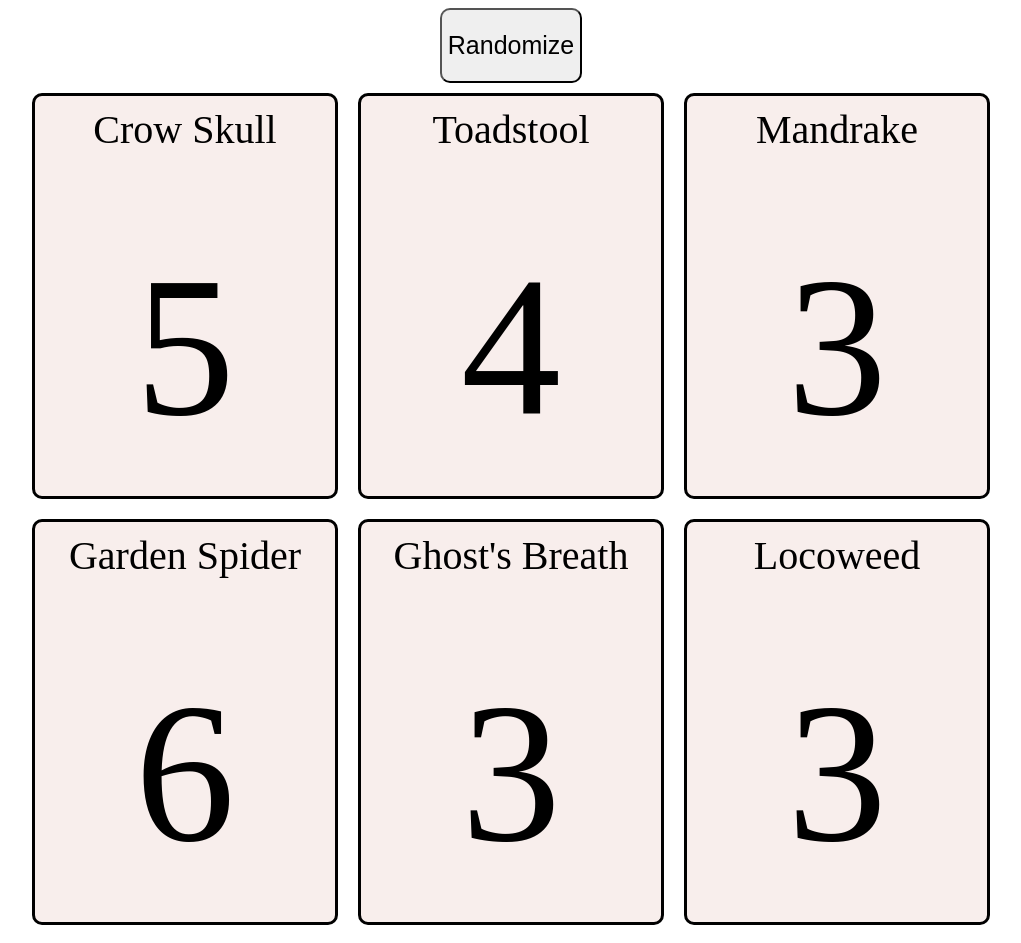
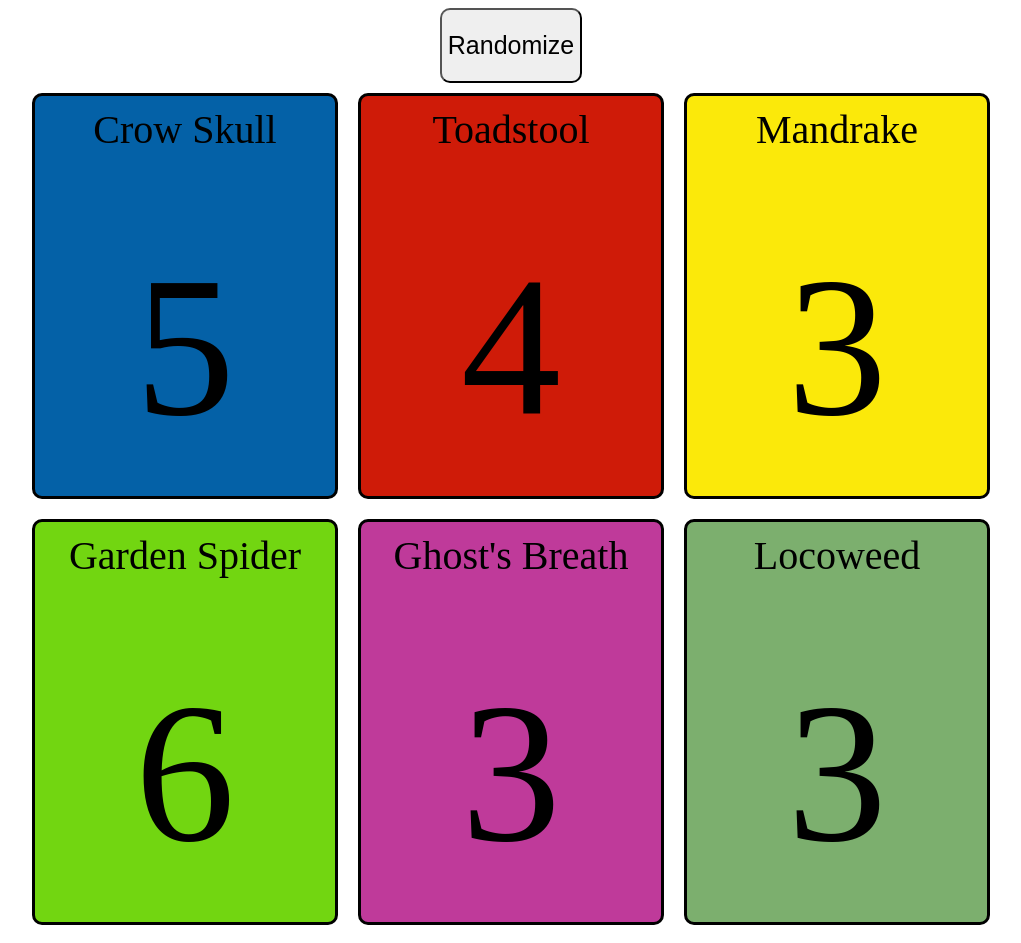
Before and after one commit to adamcsigas/csigusz-react-playground, a React (Create React App) app: page / in a window 1280 px wide. Both pictures are taken after a click on the button "Randomize". Shown: the whole page, without its empty margins (129-1150 px from the left). Built offline with nearby package versions, Linux system fonts and the light colour scheme.

Commit message:
QRN-5 - add background colour for ingredient books

```diff
--- a/src/components/quacksOfQuedlingburgRandomizer/UI/IngredientBook/IngredientBook.module.css
+++ b/src/components/quacksOfQuedlingburgRandomizer/UI/IngredientBook/IngredientBook.module.css
@@ -5,9 +5,32 @@
     border: 3px solid black;
     width: 300px;
     height: 400px;
-    background: #F8eeec;
     border-radius: 10px;
     margin: 10px;
+}
+
+.ingredientContainer.Crow-Skull {
+    background-color: #0461a7;
+}
+
+.ingredientContainer.Toadstool {
+    background-color: #cf1b08;
+}
+
+.ingredientContainer.Mandrake {
+    background-color: #fbe90a;
+}
+
+.ingredientContainer.Garden-Spider {
+    background-color: #72d611;
+}
+
+.ingredientContainer.Ghost\'s-Breath {
+    background-color: #bf3a9a;
+}
+
+.ingredientContainer.Locoweed {
+    background-color: #7caf6e;
 }
 
 .ingredientName {
--- a/src/components/quacksOfQuedlingburgRandomizer/UI/IngredientBook/IngredientBook.tsx
+++ b/src/components/quacksOfQuedlingburgRandomizer/UI/IngredientBook/IngredientBook.tsx
@@ -8,8 +8,10 @@ type IngredientBookProps = {
 };
 const IngredientBook = (props: IngredientBookProps) => {
     const { ingredientName, ingredientValue } = props;
+    const bgColorClass = ingredientName.split(' ').join('-');
+
     return(
-            <div className={classes.ingredientContainer}>
+        <div className={`${classes.ingredientContainer} ${classes[bgColorClass]}`}>
             <div className={classes.ingredientName}>
                 {ingredientName}
             </div>
```
Lines whose indentation alone changed are shown as unchanged.
